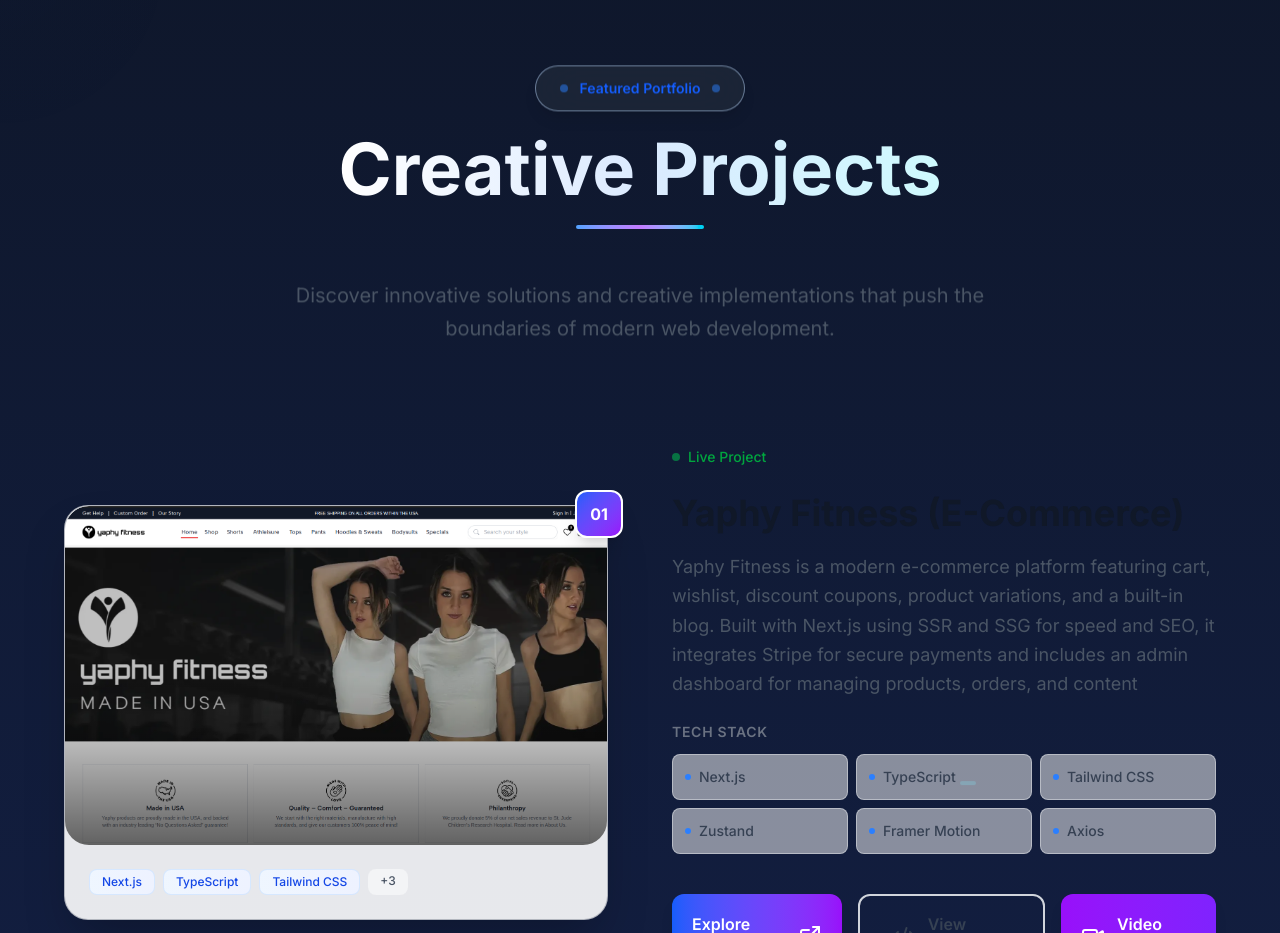
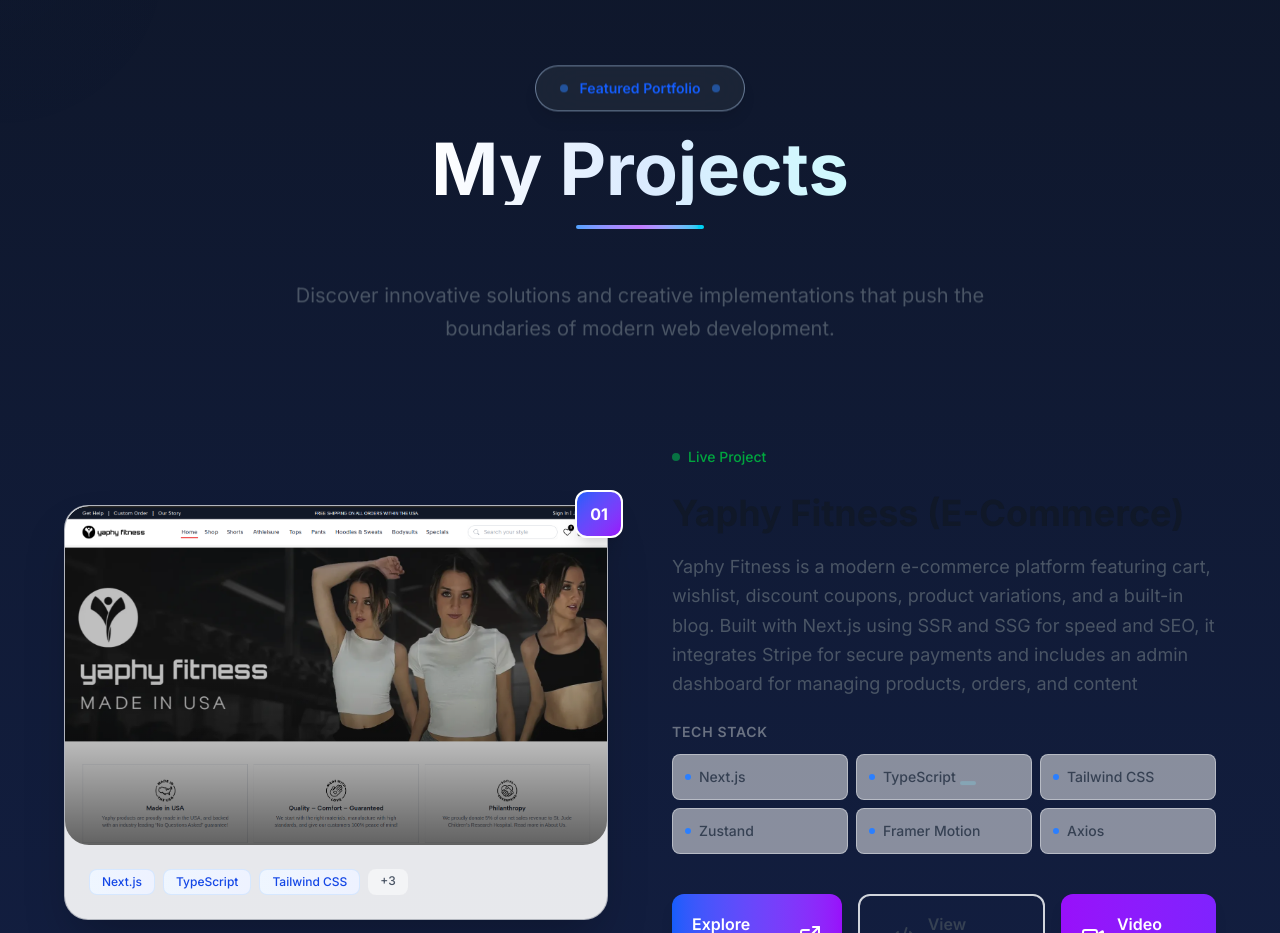
Before and after one commit to mukies/my-portfolio, a Next.js app: page / in a window 1280 px wide. Shown: the part 1820-2753 px from the top of the page. Built offline with nearby package versions, Linux system fonts and the light colour scheme; no server answers.

Commit message:
new changes

```diff
--- a/src/components/Projects.tsx
+++ b/src/components/Projects.tsx
@@ -184,7 +184,7 @@
               transition={{ duration: 0.6, type: "spring" }} // Reduced duration
             >
               <h2 className="text-5xl md:text-7xl font-bold mb-5 bg-gradient-to-r from-white via-blue-100 to-cyan-100 bg-clip-text text-transparent">
-                Creative Projects
+                My Projects
               </h2>
             </motion.div>
 
```
